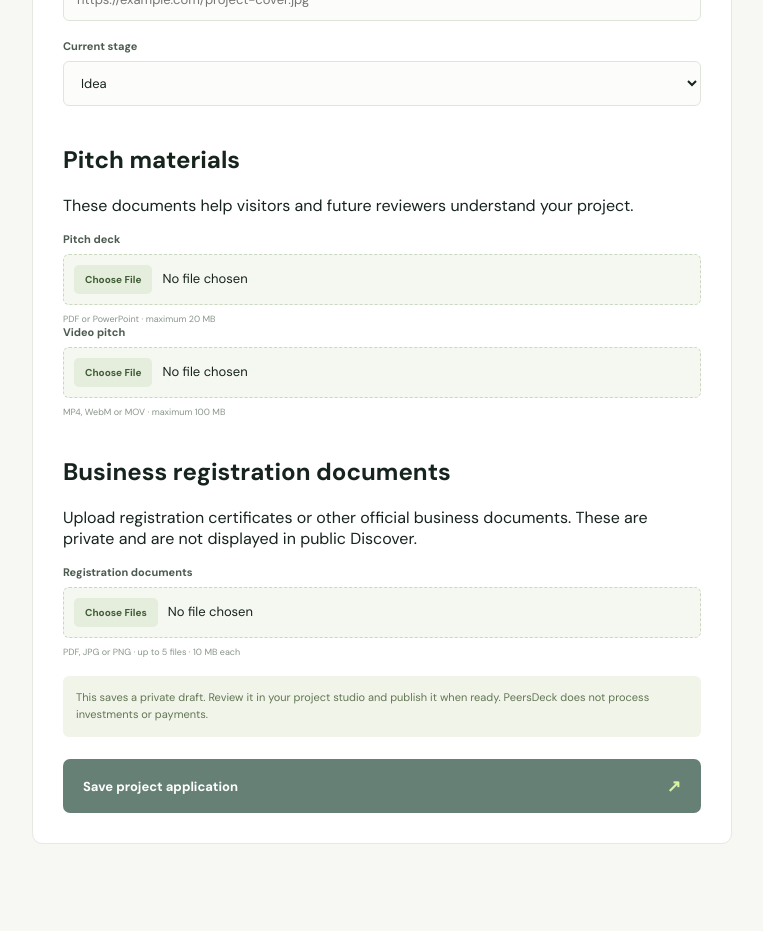
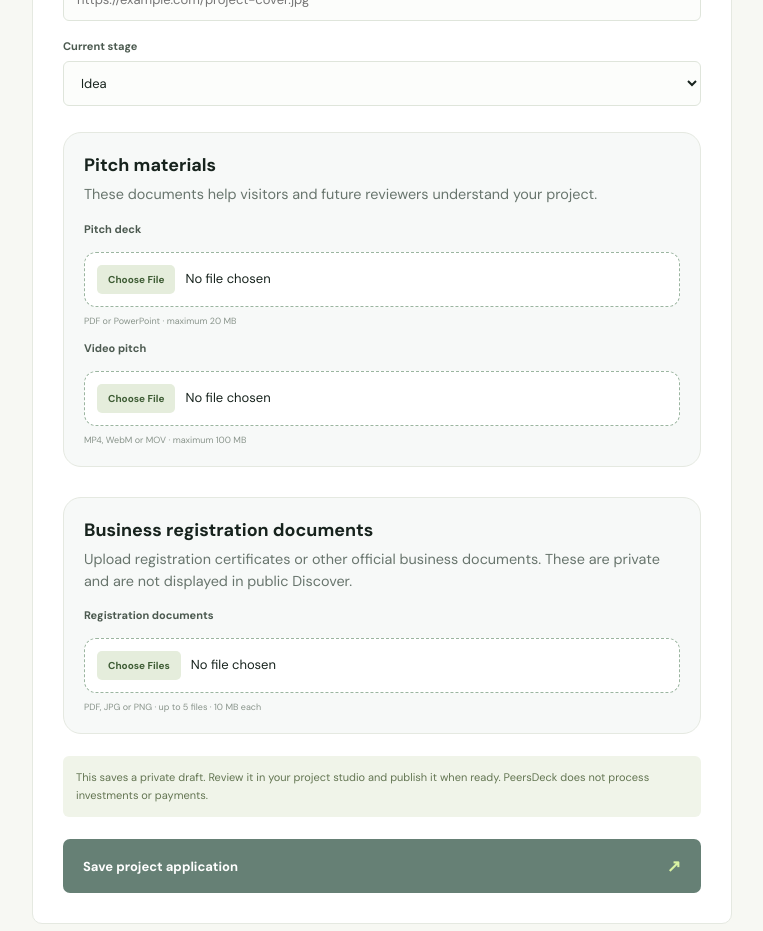
Before and after one commit to peersdeck/peersdeck, a Next.js app: page /dashboard/projects/new in a window 1280 px wide. Shown: the part 1120-2051 px from the top of the page, without its empty margins (258-1021 px from the left). Built offline with nearby package versions, Linux system fonts and the light colour scheme; no server answers; the database is empty.

Commit message:
Style project pitch and registration document uploads

```diff
--- a/app/globals.css
+++ b/app/globals.css
@@ -95,3 +95,11 @@
 
 .project-form input[type="file"]{padding:10px;background:#f5f7f1;border:1px dashed #cbd8c0;cursor:pointer}
 .project-form input[type="file"]::file-selector-button{border:0;border-radius:5px;background:#e5eddc;color:#3f5d35;padding:8px 11px;margin-right:10px;font:700 10px 'DM Sans',sans-serif;cursor:pointer}
+
+
+/* Project application supporting-document controls */
+.document-upload-group{border:1px solid var(--line,#dce5dc);border-radius:18px;padding:20px;margin:8px 0 4px;background:rgba(35,92,58,.035)}
+.document-upload-group h2{font-size:1.12rem;margin:0 0 6px;color:var(--ink,#173b27)}
+.document-upload-group>p{font-size:.9rem;line-height:1.55;color:var(--muted,#66756a);margin:0 0 16px}
+.document-upload-group label{margin-top:14px}
+.document-upload-group input[type=file]{display:block;width:100%;margin-top:8px;padding:12px;border:1px dashed #9bb5a0;border-radius:12px;background:#fff}
```
